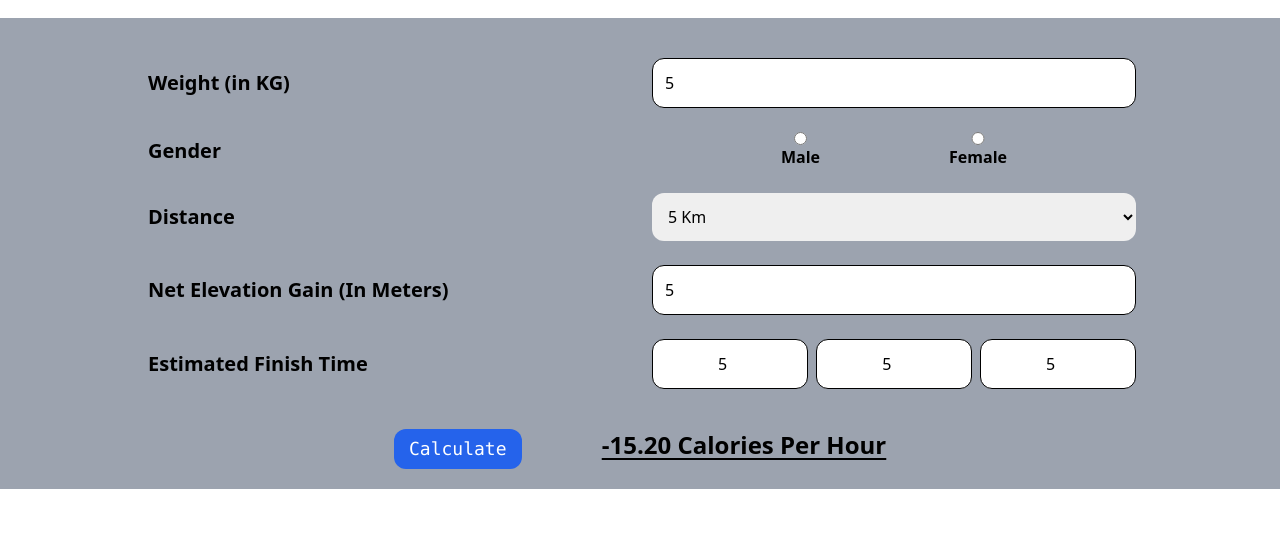
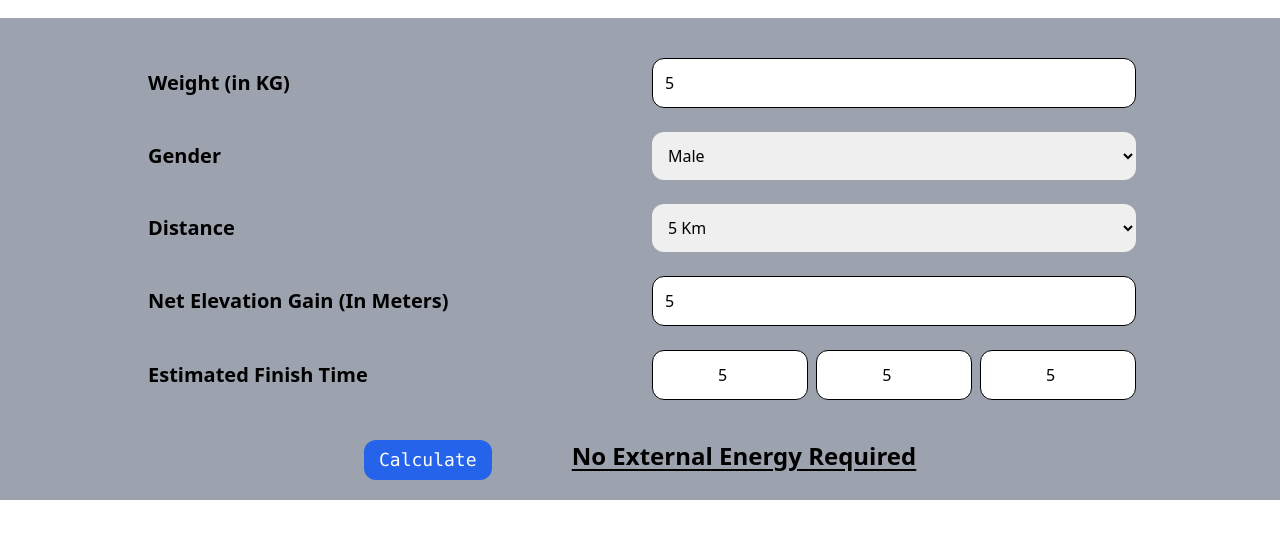
Before and after one commit to fasterTachyon/EnergyReqd.github.io, a plain HTML site: page index.html in a window 1280 px wide. Both pictures are taken after typing "5", "5", "5", "5", "5" into the empty fields and a click on the button "Calculate". Shown: the part 158-696 px from the top of the page. Drawn offline with nearby package versions, Linux system fonts and the light colour scheme.

Commit message:
Add files via upload

```diff
--- a/index.html
+++ b/index.html
@@ -19,21 +19,10 @@
             </p>
             <input id="Weight" type="number" placeholder="Weight (in KG)" class="p-3 rounded-xl col-span-1 input" />
             <p class="font-bold pl-1 text-xl col-span-1 ">Gender</p>
-            <div class="flex justify-between md:justify-evenly">
-                <div class="flex flex-col justify-center">
-                    <input id="Male" type="radio" name="gender" value="male" class="p-3 rounded-xl col-span-1 input" />
-                    <label htmlFor="" class=" font-bold">
-                        Male
-                    </label>
-                </div>
-                <div class="flex flex-col justify-center">
-                    <input id="Female" type="radio" name="gender" value="female"
-                        class="p-3 rounded-xl col-span-1 input" />
-                    <label htmlFor="" class=" font-bold">
-                        Female
-                    </label>
-                </div>
-            </div>
+            <select name="Gender" class="p-3 rounded-xl" id="Gender">
+                <option value="M">Male</option>
+                <option value="F">Female</option>
+            </select>
             <p class="font-bold pl-1 text-xl col-span-1 ">Distance</p>
             <!-- <input id="Distance" type="number" placeholder="42.2, 21.1, etc." class="p-3 rounded-xl col-span-1 input" /> -->
              <select name="Distance" id="Distance" class="p-3 rounded-xl">
@@ -74,8 +63,8 @@
         function calculate(){
             const distance =
             document.getElementById("Distance").value;
-            const male = document.getElementById("Male").checked;
-                const Elevation = document.getElementById("Elevation").value;
+            const gender = document.getElementById("Gender").value;
+            const Elevation = document.getElementById("Elevation").value;
                 const weight = document.getElementById("Weight").value;
                 const hours = document.getElementById("Hours").value;
                 const minutes =
@@ -89,16 +78,27 @@
                     parseFloat(seconds);
 
                 let CarbEnergyReqd = 0.9 * (weight * (Number(distance)+(Elevation/100)));
-                let energyStore = male?weight*24:weight*20;
+                let energyStore = gender=='M'?Number(weight*24):Number(weight*20);
                 let shortfall = CarbEnergyReqd - energyStore;
                 let hourly = shortfall / time;
+            console.log(CarbEnergyReqd, energyStore)
 
                 if (hourly) {
-                    document.querySelectorAll(".input").forEach((e) => {
-                        e.style.border = "1px solid #000000";
-                    });
-                    document.getElementById("Result").innerHTML =
+                    if(hourly>0){
+
+                        document.querySelectorAll(".input").forEach((e) => {
+                            e.style.border = "1px solid #000000";
+                        });
+                        document.getElementById("Result").innerHTML =
                         hourly.toFixed(2) + " Calories Per Hour";
+                    }
+                    else{
+                        document.querySelectorAll(".input").forEach((e) => {
+                            e.style.border = "1px solid #000000";
+                        });
+                        document.getElementById("Result").innerHTML =
+                            "No External Energy Required";
+                    }
                 } else {
                     document.getElementById("Result").innerHTML =
                         "Please Enter valid details";
```
